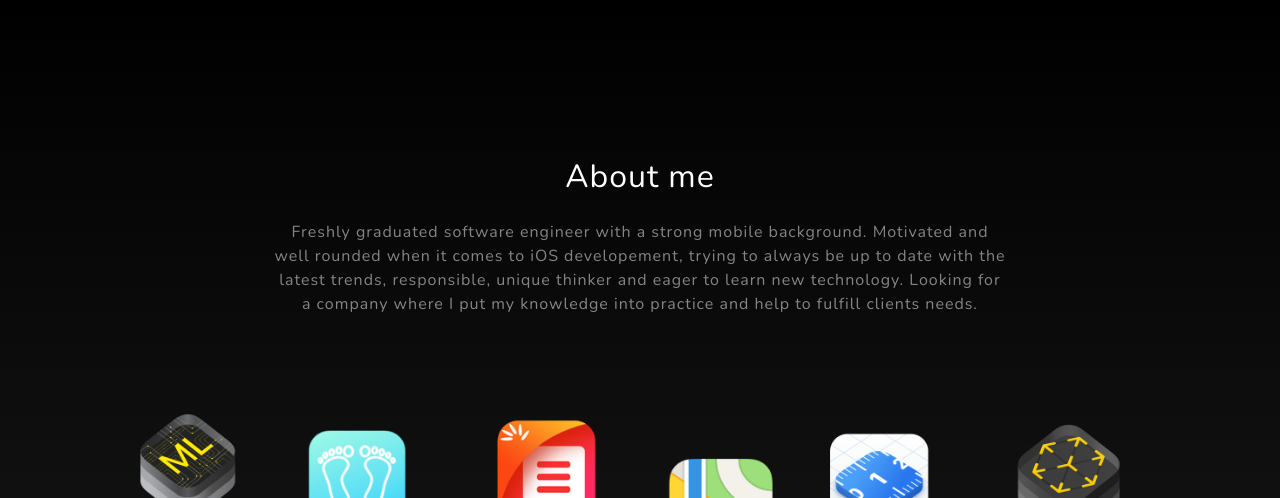
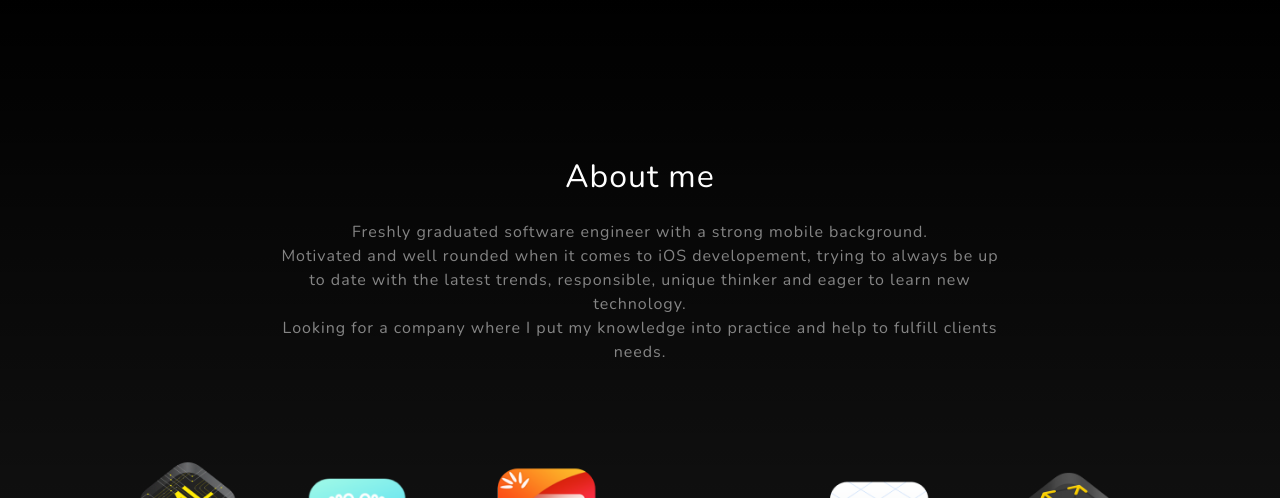
Before and after one commit to Wajdi-Dahech/wajdi-dahech.github.io, a plain HTML site: page index.html in a window 1280 px wide. Shown: the part 802-1300 px from the top of the page. Drawn offline with nearby package versions, Linux system fonts and the light colour scheme.

Commit message:
Update index.html

```diff
--- a/index.html
+++ b/index.html
@@ -50,8 +50,8 @@
                     <div class="col-lg-8 mx-auto">
                         <h2 class="text-white mb-4">About me</h2>
                         <p class="text-white-50">
-                            Freshly graduated software engineer with a strong mobile background.
-                            Motivated and well rounded when it comes to iOS developement, trying to always be up to date with the latest trends, responsible, unique thinker and eager to learn new technology.
+                            Freshly graduated software engineer with a strong mobile background. <br>
+                            Motivated and well rounded when it comes to iOS developement, trying to always be up to date with the latest trends, responsible, unique thinker and eager to learn new technology. <br>
                             Looking for a company where I put my knowledge into practice and help to fulfill clients needs.
                         </p>
                     </div>
```
